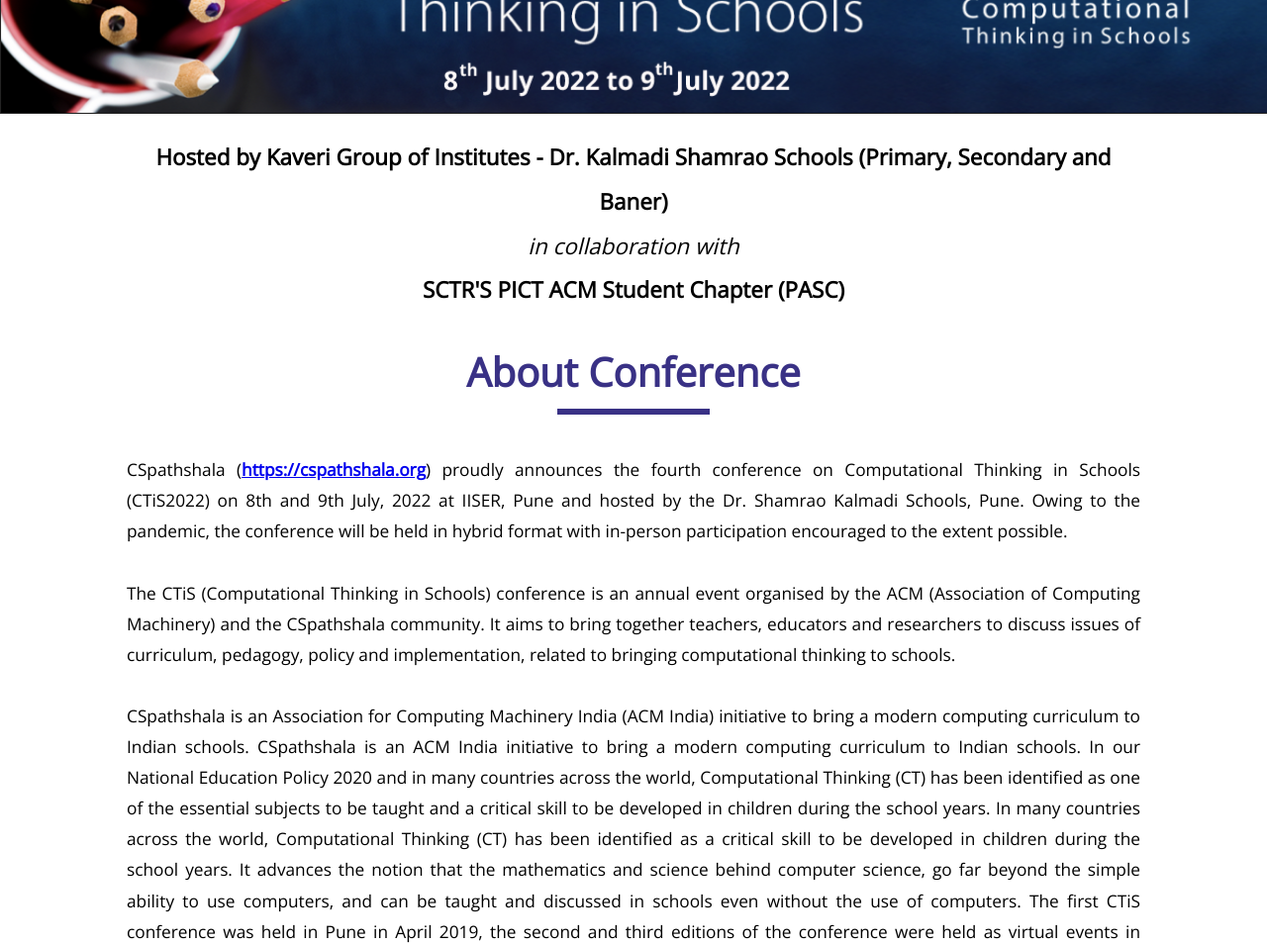
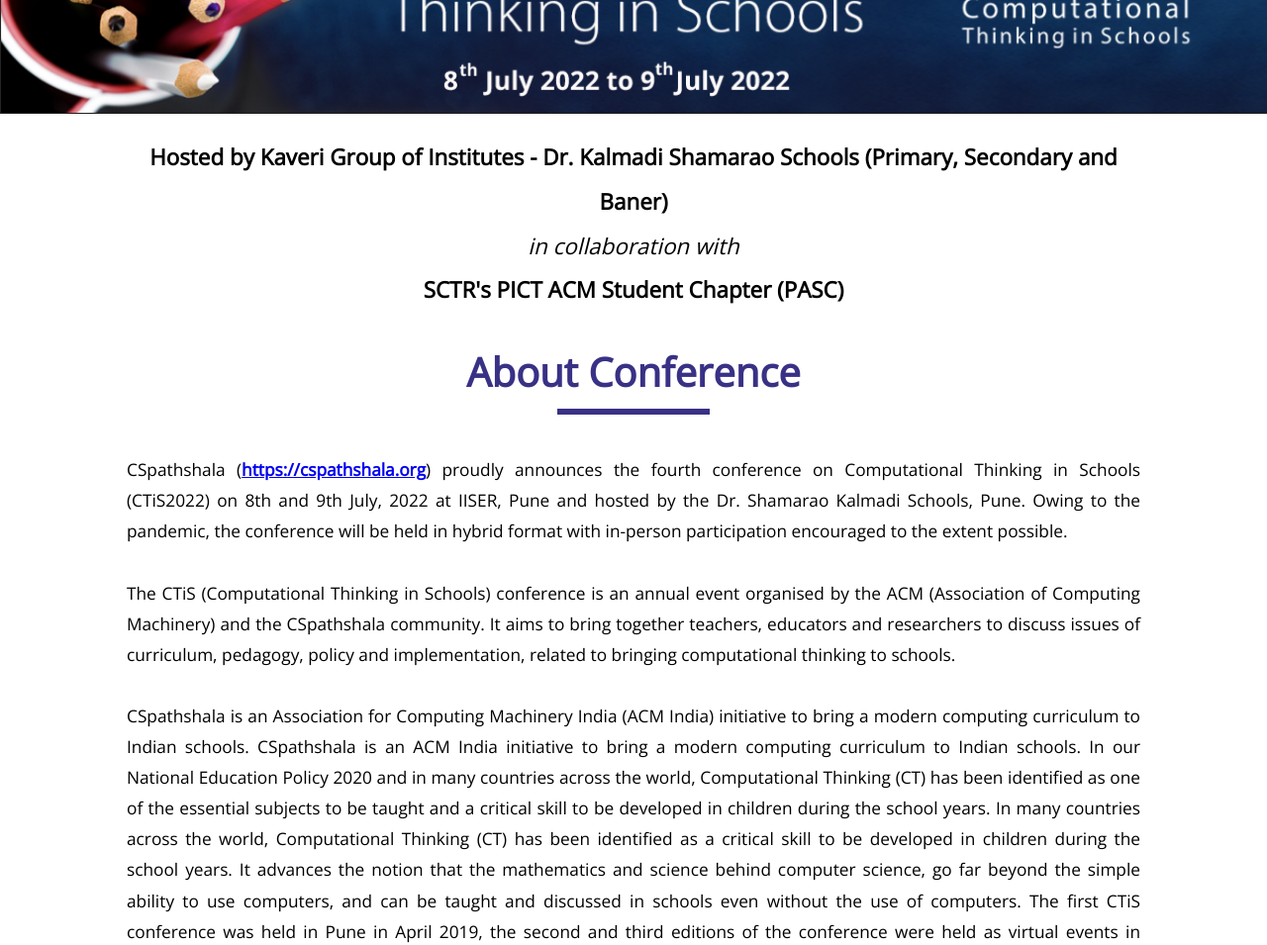
Before and after one commit to shindeom1339/CTiS-website-updated, a plain HTML site: page index.html in a window 1280 px wide. Shown: the part 320-1275 px from the top of the page at 99% size. Drawn offline with nearby package versions, Linux system fonts and the light colour scheme.

Commit message:
Changes from Maam

```diff
--- a/index.html
+++ b/index.html
@@ -84,13 +84,13 @@
 
     <!-- ------------------------------CONTENT------------------------------ -->
     <section class="home-container">
-        <h3 class="host-text">Hosted by Kaveri Group of Institutes - Dr. Kalmadi Shamrao Schools (Primary, Secondary and Baner)<br>
-            <em>in collaboration with</em><br>SCTR'S PICT ACM Student Chapter (PASC)</h3><br>
+        <h3 class="host-text">Hosted by Kaveri Group of Institutes - Dr. Kalmadi Shamarao Schools (Primary, Secondary and Baner)<br>
+            <em>in collaboration with</em><br>SCTR's PICT ACM Student Chapter (PASC)</h3><br>
         <h1 class="about-head">About Conference</h1>
         <hr data-aos="fade-right">
         <p class="about-para">
 
-            CSpathshala (<strong><a class="web-links" href="https://cspathshala.org/" target="_blank">https://cspathshala.org</a></strong>) proudly announces the fourth conference on Computational Thinking in Schools (CTiS2022) on 8th and 9th July, 2022 at IISER, Pune and hosted by the Dr. Shamrao Kalmadi Schools, Pune. Owing to the pandemic, the conference will be held in hybrid format with in-person participation encouraged to the extent possible. <br><br>
+            CSpathshala (<strong><a class="web-links" href="https://cspathshala.org/" target="_blank">https://cspathshala.org</a></strong>) proudly announces the fourth conference on Computational Thinking in Schools (CTiS2022) on 8th and 9th July, 2022 at IISER, Pune and hosted by the Dr. Shamarao Kalmadi Schools, Pune. Owing to the pandemic, the conference will be held in hybrid format with in-person participation encouraged to the extent possible. <br><br>
 
             The CTiS (Computational Thinking in Schools) conference is an annual event organised by the ACM (Association of Computing Machinery) and the CSpathshala community. It aims to bring together teachers, educators and researchers to discuss issues of curriculum, pedagogy, policy and implementation, related to bringing computational thinking to schools. <br><br>
 
```
Also changed, not shown: pages/call for abstracts.html (+1 -1 lines), pages/program.html (+2 -2 lines).
